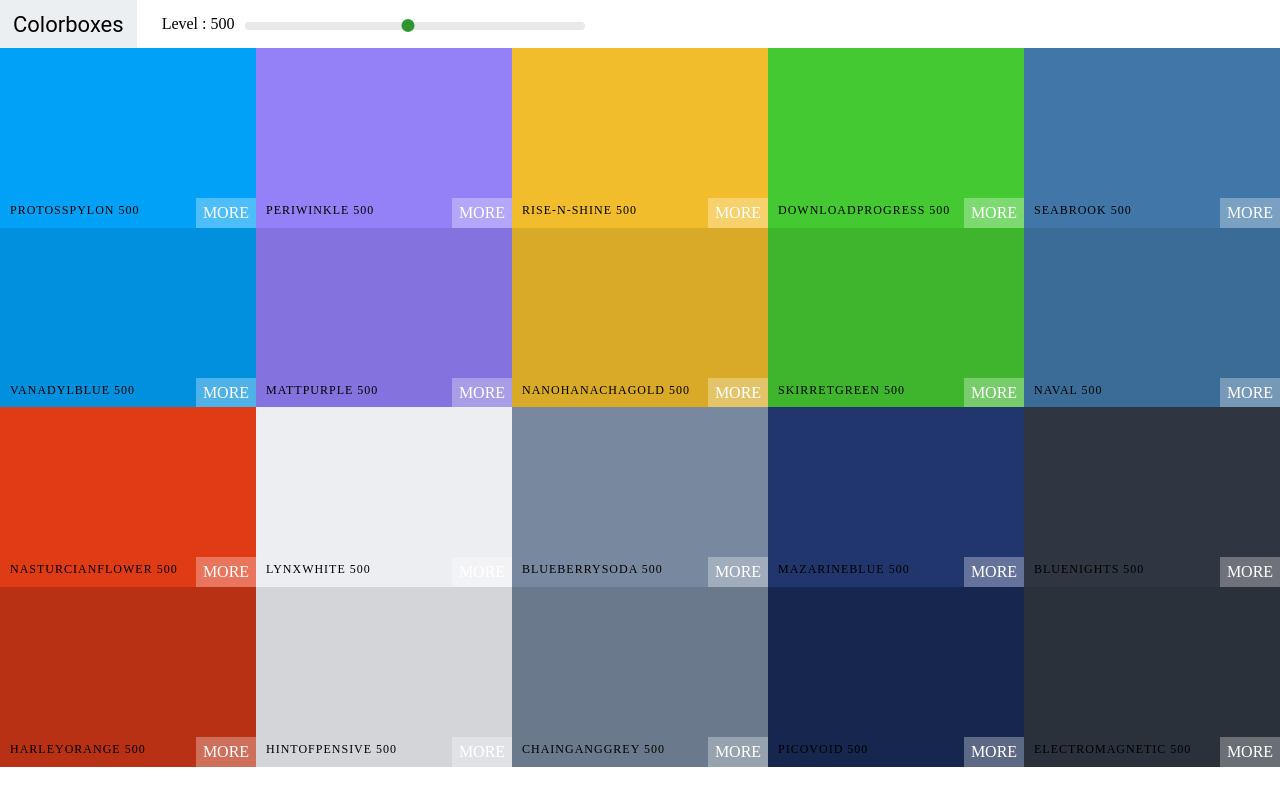
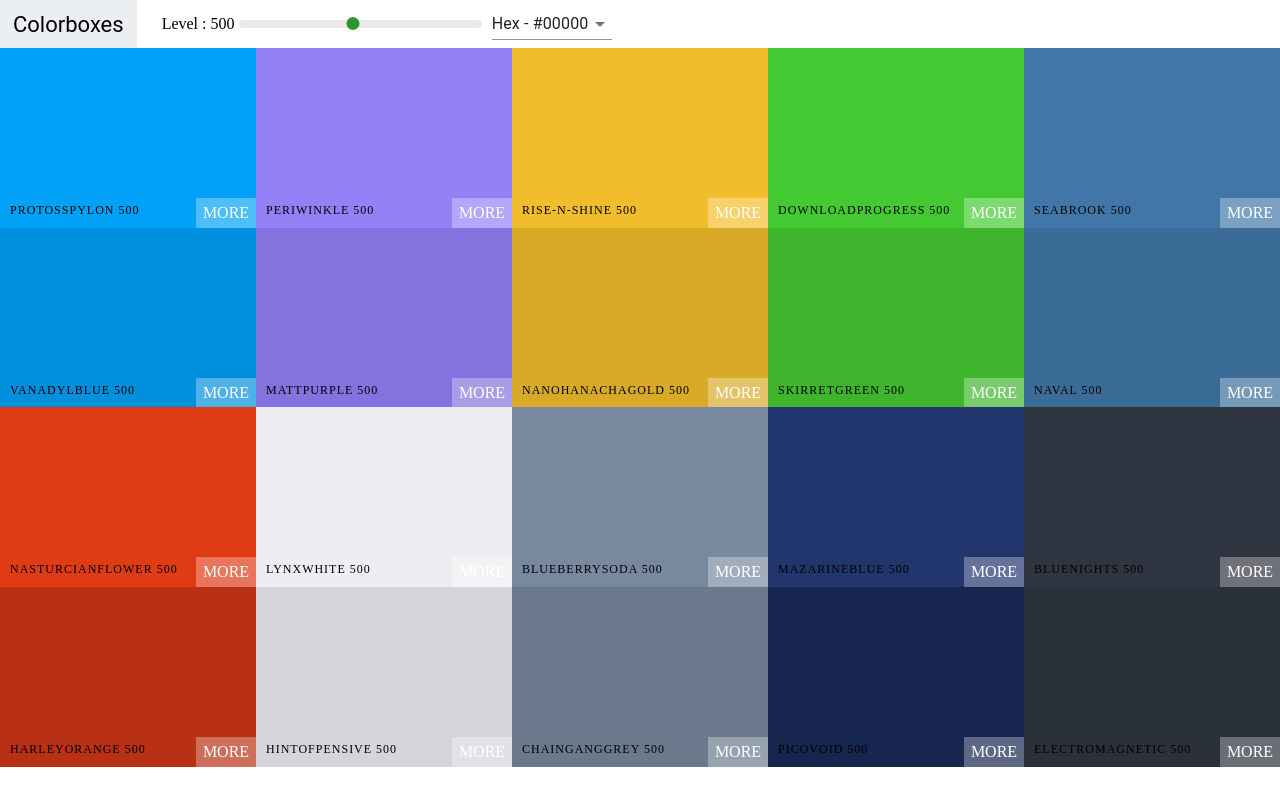
Before and after one commit to panlam0405/color-project, a React (Create React App) app: page / in a window 1280 px wide. Built offline with nearby package versions, Linux system fonts and the light colour scheme.

Commit message:
added select in navbar - changing the format according to selection

```diff
--- a/package.json
+++ b/package.json
@@ -3,6 +3,7 @@
 	"version": "0.1.0",
 	"private": true,
 	"dependencies": {
+		"@material-ui/core": "^4.12.4",
 		"@testing-library/jest-dom": "^5.16.5",
 		"@testing-library/react": "^13.3.0",
 		"@testing-library/user-event": "^13.5.0",
--- a/src/Components/Navbar.js
+++ b/src/Components/Navbar.js
@@ -1,17 +1,35 @@
 import React, { Component } from "react";
 import Slider from "rc-slider/lib/Slider";
+import { Select } from "@material-ui/core";
+import MenuItem from "@material-ui/core/MenuItem";
 import "rc-slider/assets/index.css";
 import "../styles/Navbar.css";
 
 class Navbar extends Component {
+	constructor(props) {
+		super(props);
+		this.state = {
+			format: "hex",
+		};
+		this.handleChange = this.handleChange.bind(this);
+	}
+
+	handleChange(e) {
+		this.setState({ format: e.target.value });
+		this.props.handleChange(e);
+	}
 	render() {
+		const { format } = this.state;
 		return (
 			<header className='Navbar'>
 				<div className='logo'>
 					<a href='/'>Colorboxes</a>
 				</div>
-				<div className='slider-level'>Level : {this.props.level} </div>
+
 				<div className='color-slider'>
+					<div className='slider-level'>
+						<span>Level : {this.props.level} </span>
+						<div className='slider'>
 							<Slider
 								defaultValue={this.props.level}
 								min={100}
@@ -20,6 +38,15 @@ class Navbar extends Component {
 								onAfterChange={this.props.changeLevel}
 							/>
 						</div>
+					</div>
+				</div>
+				<div className='select-container'>
+					<Select value={format} onChange={this.handleChange}>
+						<MenuItem value='hex'>Hex - #00000</MenuItem>
+						<MenuItem value='rgb'>Rgb - rgb(250,250,250)</MenuItem>
+						<MenuItem value='rgba'>Rgba - rgb(250,250,250,1.0)</MenuItem>
+					</Select>
+				</div>
 			</header>
 		);
 	}
--- a/src/Components/Palette.js
+++ b/src/Components/Palette.js
@@ -8,24 +8,33 @@ class Palette extends Component {
 		super(props);
 		this.state = {
 			level: 500,
+			format: "hex",
 		};
 		this.changeLevel = this.changeLevel.bind(this);
+		this.changeFormat = this.changeFormat.bind(this);
 	}
 
 	changeLevel(level) {
 		this.setState({ level });
 	}
 
+	changeFormat(e) {
+		this.setState({ format: e.target.value });
+	}
 	render() {
 		const { colors } = this.props.palette;
-		const { level } = this.state;
+		const { level, format } = this.state;
 		let colorBoxes = colors[level].map((color) => (
-			<ColorBox key={v4()} background={color.hex} name={color.name} />
+			<ColorBox key={v4()} background={color[format]} name={color.name} />
 		));
 
 		return (
 			<div className='Palette'>
-				<Navbar level={level} changeLevel={this.changeLevel} />
+				<Navbar
+					level={level}
+					changeLevel={this.changeLevel}
+					handleChange={this.changeFormat}
+				/>
 
 				<div className='Palette-colors'>{colorBoxes} </div>
 				{/* footer */}
--- a/src/styles/Navbar.css
+++ b/src/styles/Navbar.css
@@ -31,6 +31,22 @@
 	width: 340px;
 	margin: 0;
 	display: inline-block;
+	flex-wrap: nowrap;
+}
+
+.slider-level span {
+	display: block;
+	white-space: pre;
+}
+
+.slider-level {
+	width: -webkit-fill-available;
+	display: flex;
+	flex-direction: row;
+}
+
+.slider {
+	width: -webkit-fill-available;
 }
 
 .color-slider .rc-slider-track {
```
Also changed, not shown: 1 other file (tests, documents, lock files or other folders). Lines whose indentation alone changed are shown as unchanged.
